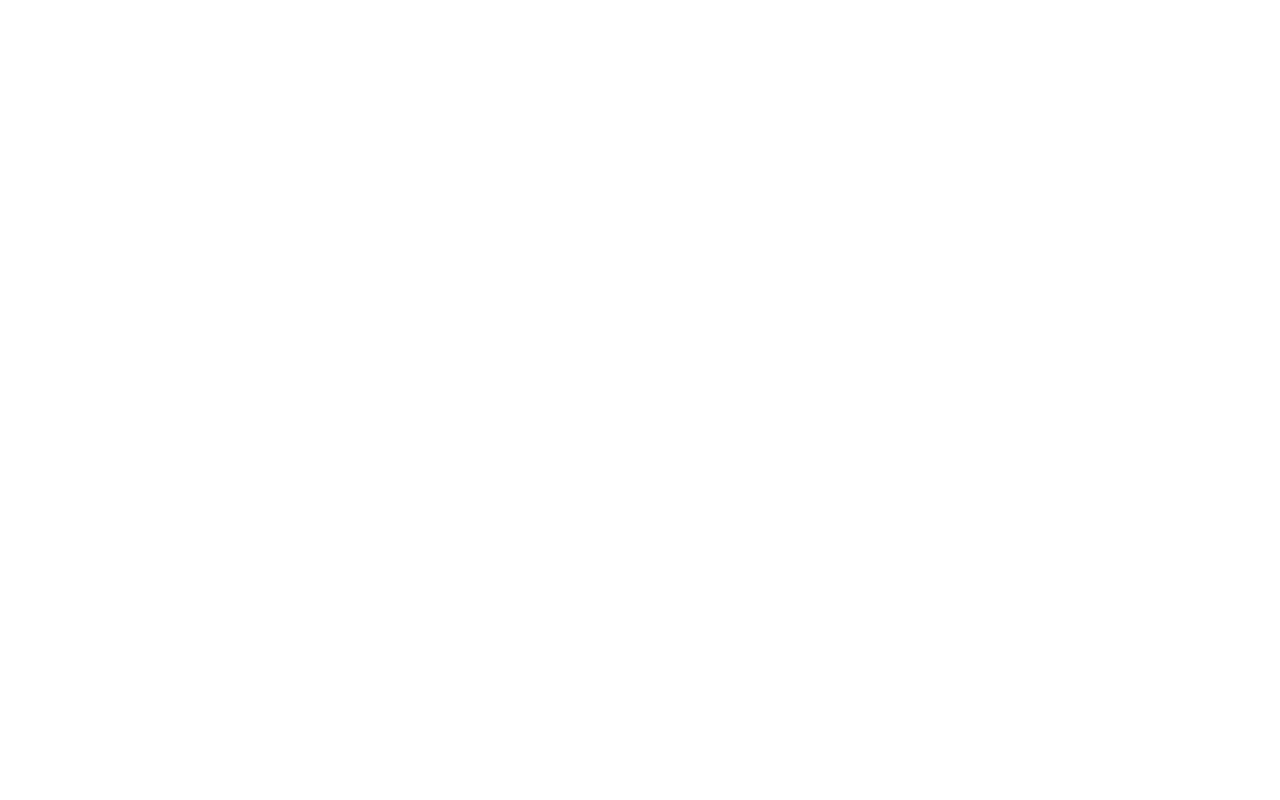
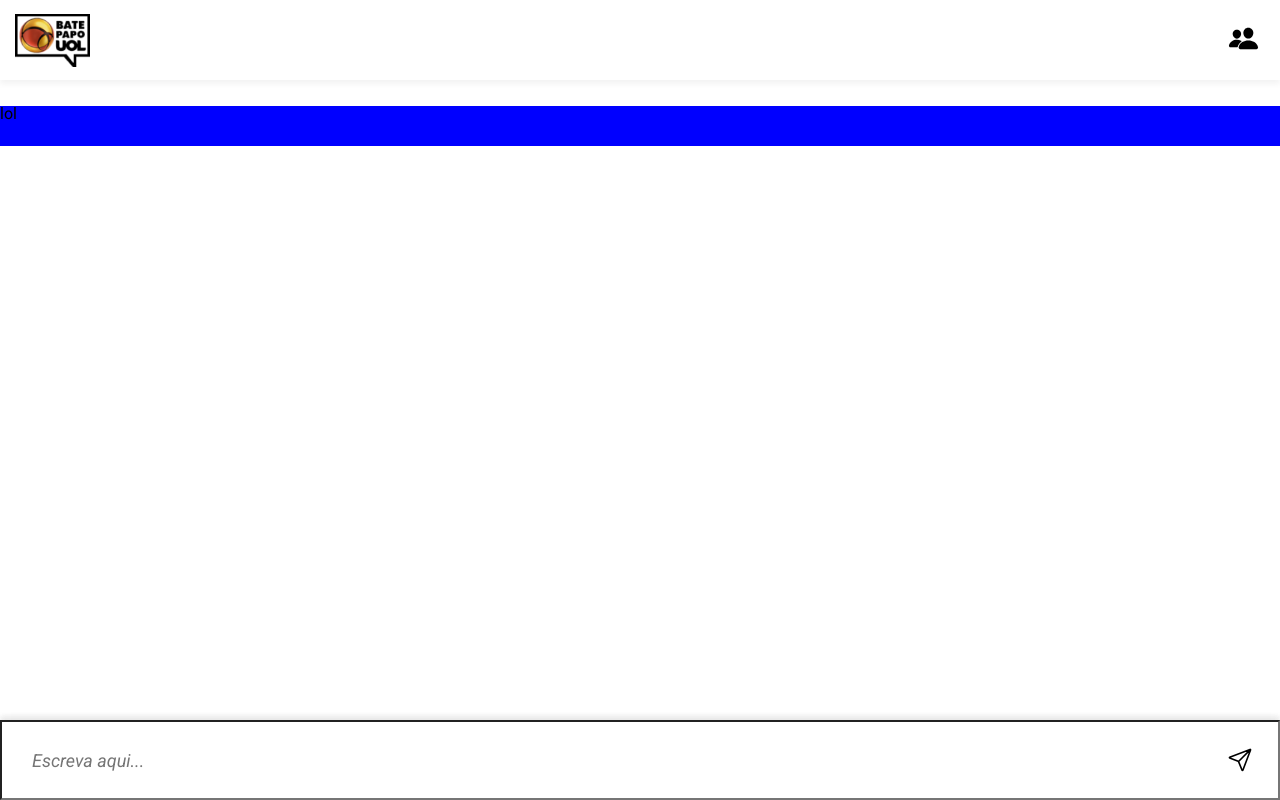
Before and after one commit to vvmafra/projeto5-batepapouol, a plain HTML site: page index.html in a window 1280 px wide. Drawn offline with nearby package versions, Linux system fonts and the light colour scheme.

Commit message:
versão com layout

```diff
--- a/index.html
+++ b/index.html
@@ -4,9 +4,30 @@
     <meta charset="UTF-8">
     <meta http-equiv="X-UA-Compatible" content="IE=edge">
     <meta name="viewport" content="width=device-width, initial-scale=1.0">
+    <link rel="stylesheet" href="reset.css" />
+    <link rel="stylesheet" href="style.css" />
+    <link rel="preconnect" href="https://fonts.googleapis.com">
+    <link rel="preconnect" href="https://fonts.gstatic.com" crossorigin>
+    <link href="https://fonts.googleapis.com/css2?family=Righteous&family=Roboto:ital,wght@0,100;0,300;0,400;0,500;0,700;1,100;1,300;1,400;1,500&display=swap" rel="stylesheet">
     <title>Bate-Papo UOL</title>
 </head>
 <body>
-
+    <div class="topo">
+        <img src="logo 1.png">
+        <div class="people">
+            <ion-icon name="people"></ion-icon>
+        </div>
+    </div>
+    <div class="mensagens">
+        lol
+    </div>
+    <div class="bottom">
+        <input type="text" class="escrita" placeholder="Escreva aqui...">
+        <div class="enter">
+            <ion-icon name="paper-plane-outline"></ion-icon>
+        </div>
+    </div>
+    <script type="module" src="https://unpkg.com/ionicons@5.4.0/dist/ionicons/ionicons.esm.js"></script>
+    <script src="javascript.js"></script>
 </body>
 </html>
--- a/reset.css
+++ b/reset.css
@@ -0,0 +1,43 @@
+html, body, div, span, applet, object, iframe,
+h1, h2, h3, h4, h5, h6, p, blockquote, pre,
+a, abbr, acronym, address, big, cite, code,
+del, dfn, em, img, ins, kbd, q, s, samp,
+small, strike, strong, sub, sup, tt, var,
+b, u, i, center,
+dl, dt, dd, ol, ul, li,
+fieldset, form, label, legend,
+table, caption, tbody, tfoot, thead, tr, th, td,
+article, aside, canvas, details, embed,
+figure, figcaption, footer, header, hgroup,
+menu, nav, output, ruby, section, summary,
+time, mark, audio, video {
+	margin: 0;
+	padding: 0;
+	border: 0;
+	font-size: 100%;
+	font: inherit;
+	vertical-align: baseline;
+}
+/* HTML5 display-role reset for older browsers */
+article, aside, details, figcaption, figure,
+footer, header, hgroup, menu, nav, section {
+	display: block;
+}
+body {
+	line-height: 1;
+}
+ol, ul {
+	list-style: none;
+}
+blockquote, q {
+	quotes: none;
+}
+blockquote:before, blockquote:after,
+q:before, q:after {
+	content: '';
+	content: none;
+}
+table {
+	border-collapse: collapse;
+	border-spacing: 0;
+}
--- a/style.css
+++ b/style.css
@@ -0,0 +1,75 @@
+.topo {
+    background-color: rgba(255, 255, 255, 1);
+    height: 80px;
+    padding: 15px;
+    box-sizing: border-box;
+    display: flex;
+    flex-direction: row;
+    justify-content: space-between;
+    align-items: center;
+    box-shadow: 0px 4px 6px 0px rgba(0, 0, 0, 0.05);
+    width: 100%;
+    position: fixed;
+    top: 0;
+    left: 0;
+}
+
+.topo img {
+    width: 75px;
+    height: 53px;
+}
+
+.topo ion-icon {
+    width: 43px;
+    height: 31px;
+}
+
+.mensagens {
+    margin-top: 106px;
+    font-family: Roboto;
+    background-color: blue;
+    height: 40px;
+}
+
+.bottom {
+    height: 80px;
+    width: 100%;
+    box-shadow: 0px -4px 6px 0px rgba(0, 0, 0, 0.05);
+    position: fixed;
+    bottom: 0;
+    left: 0;
+    display: flex;
+    flex-direction: row;
+    justify-content: space-between;
+    align-items: center;
+    box-sizing: border-box;
+
+}
+
+.bottom input {
+    font-family: Roboto;
+    font-size: 18px;
+    font-style: italic;
+    font-weight: 400;
+    line-height: 21px;
+    letter-spacing: 0em;
+    text-align: left;
+}
+
+.escrita {
+    box-sizing: border-box;
+    padding: 30px;
+    width: 100%;
+    height: 80px;
+    position: relative;
+    box-shadow: 0px -4px 6px 0px rgba(0, 0, 0, 0.05);
+}
+
+.enter ion-icon {
+    height: 26px;
+    width: 26px;
+    z-index: 5;
+    bottom: 27px;
+    right: 27px;
+    position: absolute;
+}
```
Also changed, not shown: logo 1.png (added).
